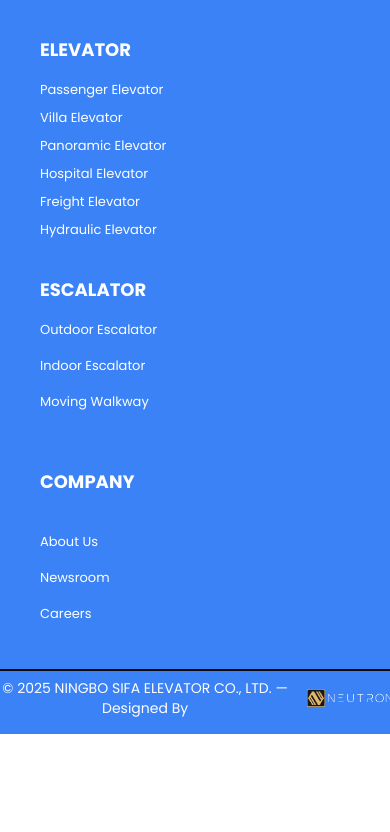
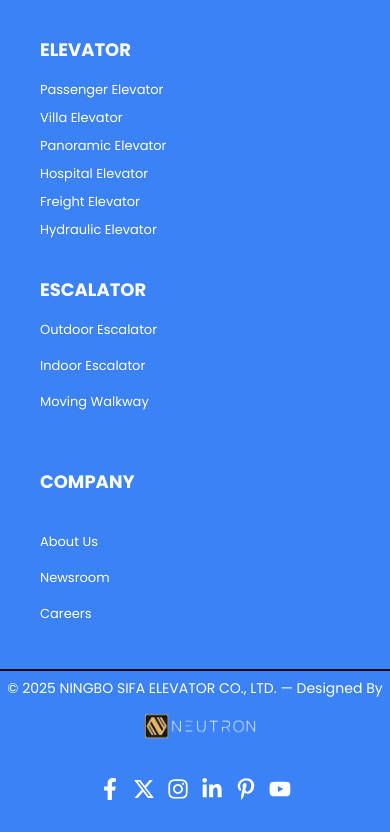
Before and after one commit to saikatkumarmondal/sifa-original, a React (Vite) app: page / in a window 390 px wide. Shown: the part 11001-11833 px from the top of the page. Before the commit the page ends 11735 px from the top, so only its background shows below. Built offline with nearby package versions, Linux system fonts and the light colour scheme; no server answers.

Commit message:
almost completed

```diff
--- a/src/api/axiosInstance.jsx
+++ b/src/api/axiosInstance.jsx
@@ -1,20 +1,13 @@
 import axios from "axios";
 
 const axiosInstance = axios.create({
-  baseURL: import.meta.env.VITE_API_BASE_URL || "http://localhost:7777",
+  baseURL:
+    import.meta.env.VITE_API_BASE_URL ||
+    "https://sifa-server-mhhq109xh-saikats-projects-19e72221.vercel.app",
   headers: {
     "Content-Type": "application/json",
     Accept: "application/json",
   },
 });
 
-// Example interceptor (uncomment to use)
-// axiosInstance.interceptors.request.use(
-//   config => {
-//     // Add auth token or other logic here
-//     return config;
-//   },
-//   error => Promise.reject(error)
-// );
-
 export default axiosInstance;
--- a/src/components/Footer.jsx
+++ b/src/components/Footer.jsx
@@ -1,4 +1,12 @@
 import React from "react";
+import {
+  FaFacebookF,
+  FaInstagram,
+  FaLinkedinIn,
+  FaPinterestP,
+  FaYoutube,
+} from "react-icons/fa";
+import { FaXTwitter } from "react-icons/fa6";
 import { IoCall, IoLocation } from "react-icons/io5";
 import { MdAlternateEmail } from "react-icons/md";
 import { useEffect, useRef } from "react";
@@ -195,7 +203,7 @@ const Footer = () => {
         }}
       />
       <div
-        className="flex items-center justify-center gap-2 bg-blue-500 text-white py-2"
+        className="flex flex-col sm:flex-row items-center justify-center gap-2 bg-blue-500 text-white py-2"
         style={{ marginTop: "-10px" }}
       >
         <p className="m-0 text-sm sm:text-base text-center py-2">
@@ -215,6 +223,75 @@ const Footer = () => {
             className="h-6 object-contain"
           />
         </a>
+        {/* Social Icons */}
+        <div className="flex gap-3 mt-2 sm:mt-0 p-6">
+          <a
+            href="https://www.facebook.com/profile.php?id=61560889584803"
+            target="_blank"
+            rel="noopener noreferrer"
+            aria-label="Facebook"
+          >
+            <FaFacebookF
+              size={22}
+              className="hover:text-yellow-400 transition-colors duration-300"
+            />
+          </a>
+          <a
+            href="https://x.com/Ningbo_Sifa"
+            target="_blank"
+            rel="noopener noreferrer"
+            aria-label="X"
+          >
+            <FaXTwitter
+              size={22}
+              className="hover:text-yellow-400 transition-colors duration-300"
+            />
+          </a>
+          <a
+            href="https://www.instagram.com/nb_sifa/"
+            target="_blank"
+            rel="noopener noreferrer"
+            aria-label="Instagram"
+          >
+            <FaInstagram
+              size={22}
+              className="hover:text-yellow-400 transition-colors duration-300"
+            />
+          </a>
+          <a
+            href="https://www.linkedin.com/in/ningbo-sifa-elevator-149890388/"
+            target="_blank"
+            rel="noopener noreferrer"
+            aria-label="LinkedIn"
+          >
+            <FaLinkedinIn
+              size={22}
+              className="hover:text-yellow-400 transition-colors duration-300"
+            />
+          </a>
+          <a
+            href="https://www.pinterest.com/NBSF8250/_boards/"
+            target="_blank"
+            rel="noopener noreferrer"
+            aria-label="Pinterest"
+          >
+            <FaPinterestP
+              size={22}
+              className="hover:text-yellow-400 transition-colors duration-300"
+            />
+          </a>
+          <a
+            href="https://www.youtube.com/@NingboSIFAElevator"
+            target="_blank"
+            rel="noopener noreferrer"
+            aria-label="YouTube"
+          >
+            <FaYoutube
+              size={22}
+              className="hover:text-yellow-400 transition-colors duration-300"
+            />
+          </a>
+        </div>
       </div>
     </>
   );
--- a/src/components/Navbar.jsx
+++ b/src/components/Navbar.jsx
@@ -50,6 +50,14 @@ export default function Navbar() {
             <li>
               <Link to="/about" className="hover:text-blue-600">
                 About Us
+              </Link>
+            </li>
+            <li>
+              <Link
+                to="/dashboard"
+                className="hover:text-blue-600 font-semibold"
+              >
+                Dashboard
               </Link>
             </li>
 
@@ -207,6 +215,15 @@ export default function Navbar() {
                   onClick={() => setIsOpen(false)}
                 >
                   About Us
+                </Link>
+              </li>
+              <li>
+                <Link
+                  to="/dashboard"
+                  className="block py-2 font-semibold"
+                  onClick={() => setIsOpen(false)}
+                >
+                  Dashboard
                 </Link>
               </li>
 
--- a/src/components/SparePartDetails.jsx
+++ b/src/components/SparePartDetails.jsx
@@ -2,7 +2,9 @@ import React, { useState, useRef } from "react";
 import { useParams } from "react-router";
 import { useQuery } from "@tanstack/react-query";
 import axios from "axios";
+import { motion } from "framer-motion";
 import Loading from "./Loading";
+import SparePartsLogo from "/spare-parts-details.png";
 import { FaCogs } from "react-icons/fa";
 import { FaCheckCircle } from "react-icons/fa";
 const SparePartDetails = () => {
@@ -93,7 +95,31 @@ const SparePartDetails = () => {
 
   return (
     // Updated Container: 50/50 Layout (gap-10), Professional Styling (shadow, ring)
-    <div className="max-w-7xl mx-auto p-8 grid grid-cols-12 gap-10 text-black bg-white rounded-xl shadow-2xl ring-4 ring-yellow-500/80">
+    <div>
+      <div className="relative w-screen h-64 flex justify-center items-center my-5 overflow-hidden">
+        {/* Background Image */}
+        <img
+          src={SparePartsLogo}
+          alt="Spare Parts"
+          className="w-full h-full object-contain"
+        />
+
+        {/* Centered Animated Text with blackish colors */}
+        <motion.h1
+          className="absolute text-4xl font-bold text-center"
+          animate={{
+            color: ["#111111", "#333333", "#555555", "#222222", "#111111"], // blackish colors
+          }}
+          transition={{
+            duration: 6,
+            repeat: Infinity,
+            ease: "easeInOut",
+          }}
+        >
+          Spare Parts
+        </motion.h1>
+      </div>
+      <div className="max-w-7xl mt-3 mx-auto p-8 grid grid-cols-12 gap-10 text-black bg-white rounded-xl shadow-2xl ring-4 ring-yellow-500/80">
         {/* Left: Main image + thumbnails (50% width) */}
         <div className="col-span-12 md:col-span-6 flex flex-col items-center">
           {/* BIGGER Main Image Container: h-[30rem] */}
@@ -211,8 +237,8 @@ const SparePartDetails = () => {
             <p>
               <span className="font-bold text-gray-900">Condition:</span>
               <span className="ml-2 text-gray-700">
-              Brand-new, unused, unopened, and undamaged. Delivered in original
-              SlFA packaging to guarantee quality and authenticity.
+                Brand-new, unused, unopened, and undamaged. Delivered in
+                original SlFA packaging to guarantee quality and authenticity.
               </span>
             </p>
           </div>
@@ -243,7 +269,8 @@ const SparePartDetails = () => {
                 </span>
                 &nbsp;
                 <span>
-                Each unit is tested to ensure smooth and flawless functionality.
+                  Each unit is tested to ensure smooth and flawless
+                  functionality.
                 </span>
               </p>
             </li>
@@ -267,8 +294,8 @@ const SparePartDetails = () => {
                 </span>
                 &nbsp;
                 <span>
-                Packed securely in sturdy export-quality boxes to prevent damage
-                during shipping.
+                  Packed securely in sturdy export-quality boxes to prevent
+                  damage during shipping.
                 </span>
               </p>
             </li>
@@ -479,6 +506,7 @@ const SparePartDetails = () => {
           </div>
         </div>
       </div>
+    </div>
   );
 };
 
--- a/src/components/SparePartsTable.jsx
+++ b/src/components/SparePartsTable.jsx
@@ -12,7 +12,7 @@ const SparePartsTable = () => {
 
   const fetchParts = async () => {
     try {
-    const res = await axiosInstance.get(`/api/spareparts`);
+      const res = await axiosInstance.get(`/api/spareparts`);
       setData(res.data);
     } catch (err) {
       console.error(err);
--- a/src/hooks/useCategories.jsx
+++ b/src/hooks/useCategories.jsx
@@ -9,7 +9,7 @@ export const useCategories = () => {
   useEffect(() => {
     const fetchCategories = async () => {
       try {
-  const res = await axiosInstance.get("/get-categories");
+        const res = await axiosInstance.get("/get-categories");
         if (res.data.success) {
           setCategories(res.data.data); // use backend nested data directly
         }
--- a/src/utils/uploadToCloudinary.jsx
+++ b/src/utils/uploadToCloudinary.jsx
@@ -10,7 +10,7 @@ export const uploadToServer = async (file) => {
   formData.append("image", file); // must match backend multer key
 
   try {
-  const res = await axiosInstance.post(`/api/upload`, formData, {
+    const res = await axiosInstance.post(`/api/upload`, formData, {
       headers: { "Content-Type": "multipart/form-data" },
       withCredentials: true, // in case you need auth cookie
     });
--- a/src/utils/uploadToServer.jsx
+++ b/src/utils/uploadToServer.jsx
@@ -8,7 +8,7 @@ export const uploadToServer = async (file) => {
     formData.append("image", file);
 
     // Make sure to point to the correct backend port
-  const res = await axiosInstance.post("/api/upload", formData, {
+    const res = await axiosInstance.post("/api/upload", formData, {
       headers: { "Content-Type": "multipart/form-data" },
     });
 
```
Also changed, not shown: src/components/AddCategoryForm.jsx (+5 -5 lines), 2 other files (tests, documents, lock files or other folders). Lines whose indentation alone changed are shown as unchanged.
